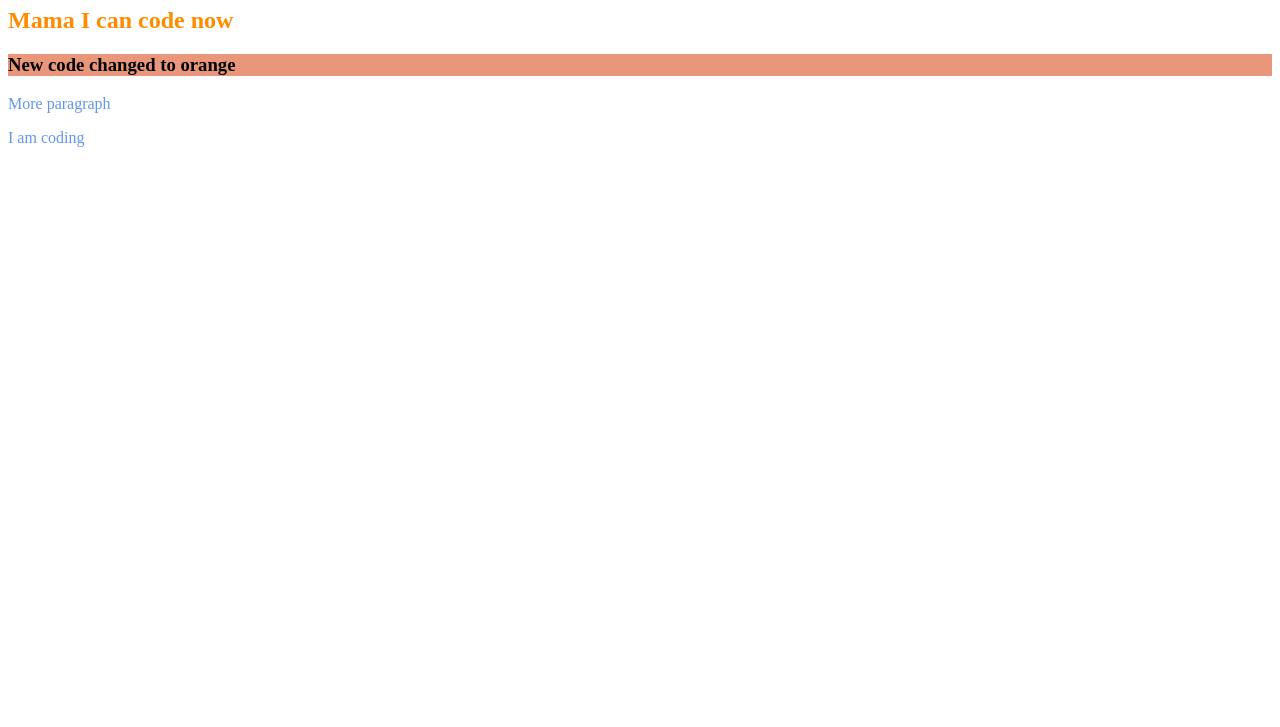
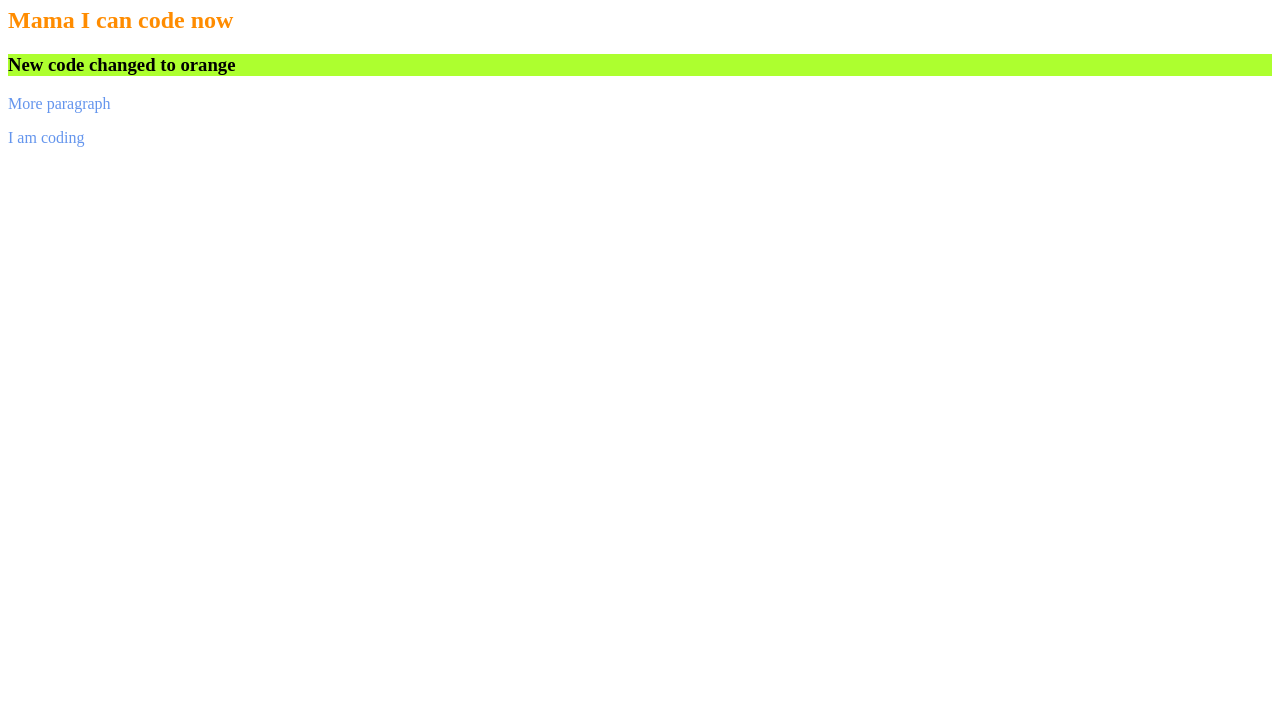
Before and after one commit to zobairulalam/my-first-repo, a plain HTML site: page index.html in a window 1280 px wide. Shown: the part 73-800 px from the top of the page. Drawn offline with Linux system fonts and the light colour scheme.

Commit message:
color changed

```diff
--- a/style.css
+++ b/style.css
@@ -8,5 +8,5 @@ h2{
     color: darkorange;
 }
 h3{
-    background-color: darksalmon;
+    background-color: greenyellow;
 }
```
